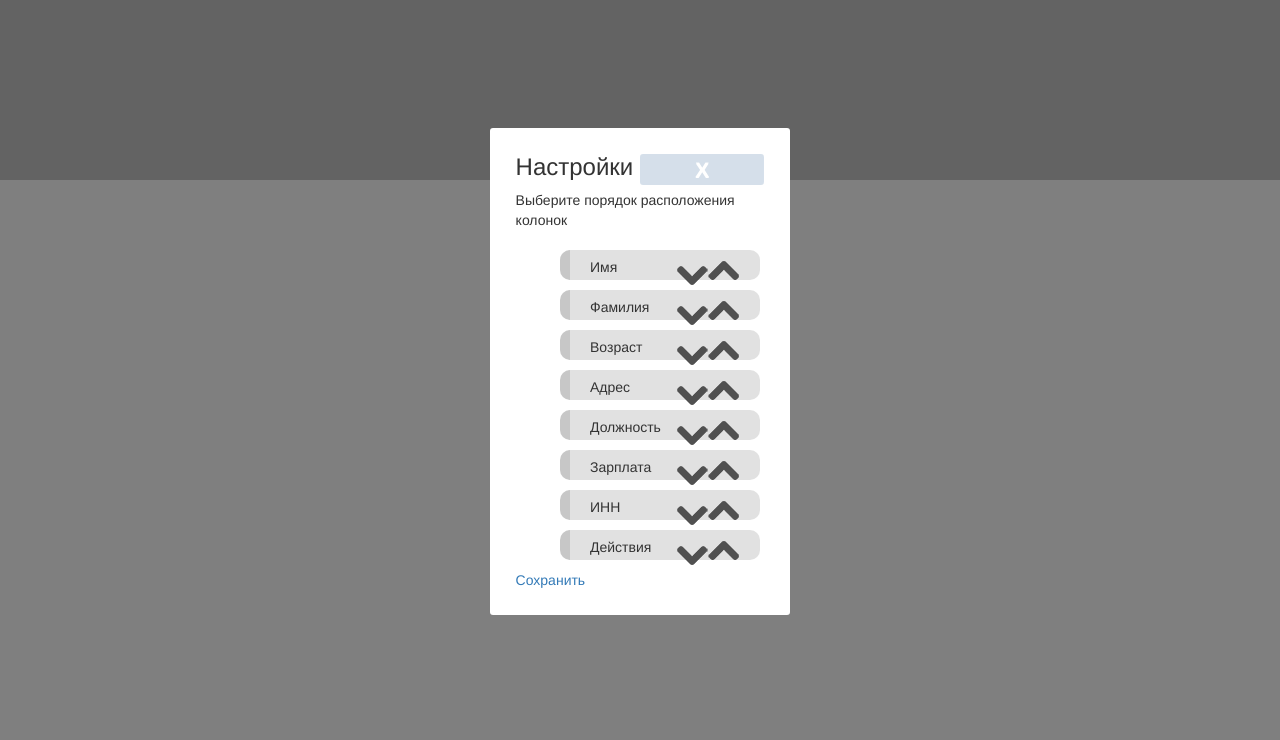
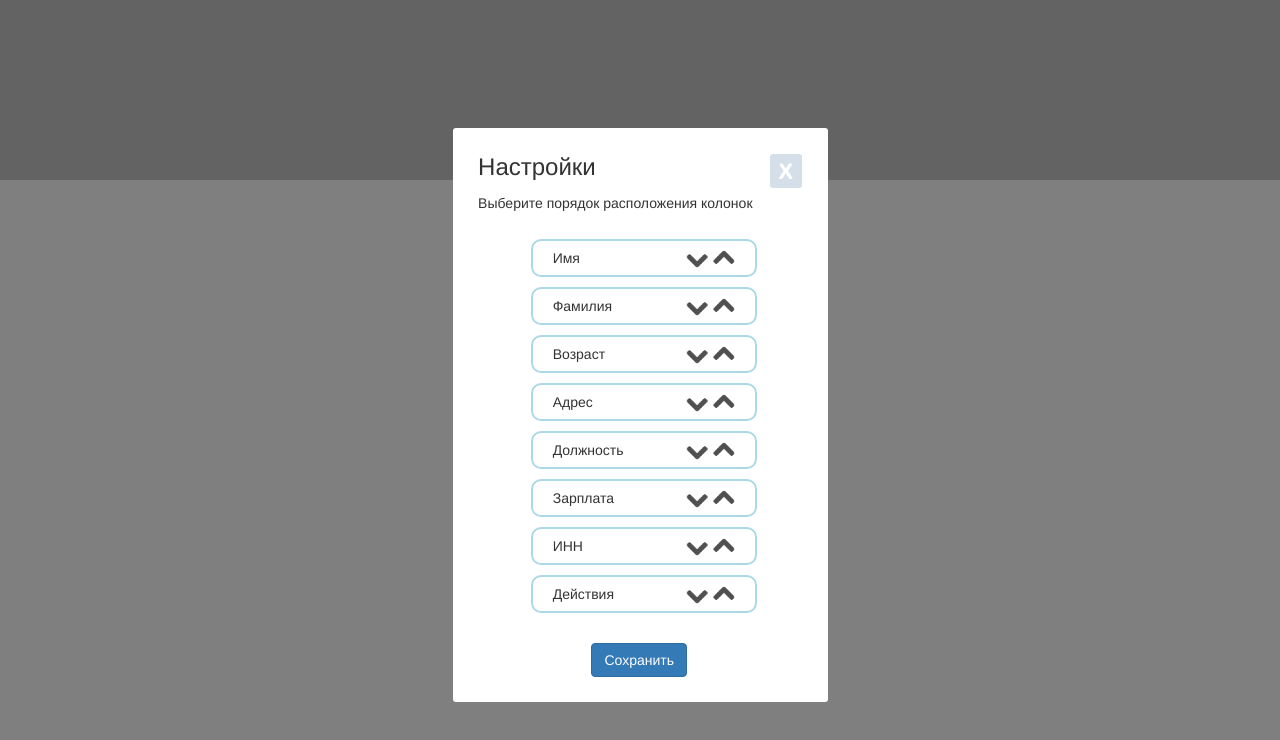
Before and after one commit to Kristina1996/angular-test, an Angular app: page /settings in a window 1280 px wide. Shown: the top 740 px of the page. Built offline with nearby package versions, Linux system fonts and the light colour scheme; what ngx-infinite-scroll would draw is missing.

Commit message:
изменены стили модального окна

```diff
--- a/src/app/read-users/read-users.component.css
+++ b/src/app/read-users/read-users.component.css
@@ -1,59 +0,0 @@
-.modalbackground {
-    margin: 0; /* убираем отступы */
-    padding: 0; /* убираем отступы */
-    position: fixed; /* фиксируем положение */
-    top:0; /* растягиваем блок по всему экрану */
-    bottom:0;
-    left:0;
-    right:0;
-    background: rgba(0,0,0,0.5); /* полупрозрачный цвет фона */
-    z-index:100; /* выводим фон поверх всех слоев на странице браузера */
-    opacity:0; /* Делаем невидимым */
-    pointer-events: none; /* элемент невидим для событий мыши */
-}
-
-/* при отображении модального окно - именно здесь начинается магия */
-.modalbackground:target {
-    opacity: 1; /* делаем окно видимым */
-    pointer-events: auto; /* элемент видим для событий мыши */
-}
-
-/* ширина диалогового окна и его отступы от экрана */
-.modalwindow {
-    width: 100%;
-    max-width: 300px;
-    margin: 10% auto;
-    padding: 2%;
-    background: #fff;
-    border-radius: 3px;
-}
-
-/* настройка заголовка */
-.modalwindow h3 {
-    padding: 0;
-    margin: 0;
-}
-
-/* оформление сообщение */
-.modalwindow p {
-    padding: 0;
-    margin: 4% 0 8% 0;
-}
-
-/* вид кнопки ЗАКРЫТЬ */
-.modalwindow a {
-    display: block;
-    color: #fff;
-    background: #369;
-    padding: 2%;
-    margin: 0 auto;
-    width: 50%;
-    border-radius: 3px;
-    text-align: center;
-    text-decoration: none;
-}
-
-/* вид кнопки ЗАКРЫТЬ при наведении на нее мыши */
-.modalwindow a:hover {
-    background: #47a;
-}
--- a/src/app/settings-table/settings-table.component.css
+++ b/src/app/settings-table/settings-table.component.css
@@ -21,7 +21,7 @@
 /* ширина диалогового окна и его отступы от экрана */
 .modalwindow {
     width: 100%;
-    max-width: 300px;
+    max-width: 375px;
     margin: 10% auto;
     padding: 2%;
     background: #fff;
@@ -47,31 +47,30 @@
     background: #369;
     padding: 2%;
     margin: 0 auto;
-    width: 50%;
+    width: 10%;
     border-radius: 3px;
     text-align: center;
     text-decoration: none;
 }
 
 /* вид кнопки ЗАКРЫТЬ при наведении на нее мыши */
-.modalwindow a:hover {
-    background: #47a;
+.close:hover {
+    background-color: steelblue;
 }
 
-.close {
-
+ul {
+    width: 90%;
+    margin-bottom: 30px;
 }
 
-.close:hover { background: #00d9ff; }
-
 li {
-	width: 200px;
-	height: 30px;
-	background-color: #e1e1e1;
+	width: 90%;
+	height: auto;
+	background-color: #fff;
 	padding: 7px 20px;
 	margin-bottom: 10px;
 	border-radius: 10px;
-	border-left: 10px solid #C7C7C7;
+	border: 2px solid lightblue;
 	list-style-type: none;
 	margin-left: auto;
     margin-right: auto;
@@ -81,23 +80,30 @@ li {
 }
 
 ul > li:hover {
-    box-shadow: 0 0 15px rgba(0,0,0,0.5);
+    box-shadow: 0 0 15px lightblue;
 }
 
 .down {
 	display: inline-block;
 	background-image: url('arrow-down-32.png');
-	min-height: 32px;
-	min-width: 32px;
+    background-size: contain;
+	min-height: 22px;
+	min-width: 22px;
 	cursor: pointer;
 	float: right;
+    margin-right: 5px !important;
 }
 
 .up {
 	display: inline-block !important;
 	background-image: url('arrow-up-32.png') !important;
-	min-height: 32px;
-	min-width: 32px;
+    background-size: contain;
+	min-height: 22px;
+	min-width: 22px;
 	cursor: pointer;
 	float: right;
 }
+
+#save {
+    margin-left: 35%;
+}
--- a/src/app/settings-table/settings-table.component.html
+++ b/src/app/settings-table/settings-table.component.html
@@ -29,6 +29,6 @@
         </ul>
 
         <!--<a href=" " (click)="saveSettings()">Закрыть</a>-->
-		<a (click)="saveSettings()">Сохранить</a>
+		<a class="btn btn-primary" id="save" (click)="saveSettings()">Сохранить</a>
     </div>
 </div>
```
